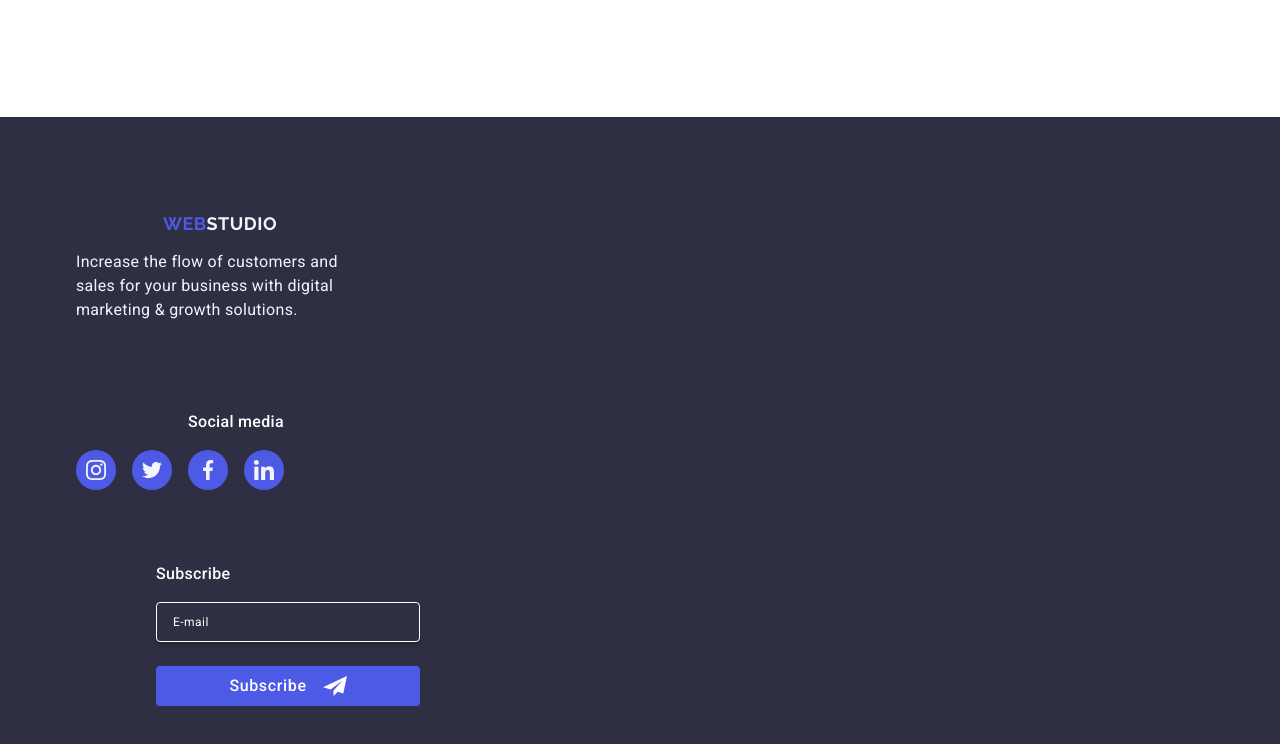
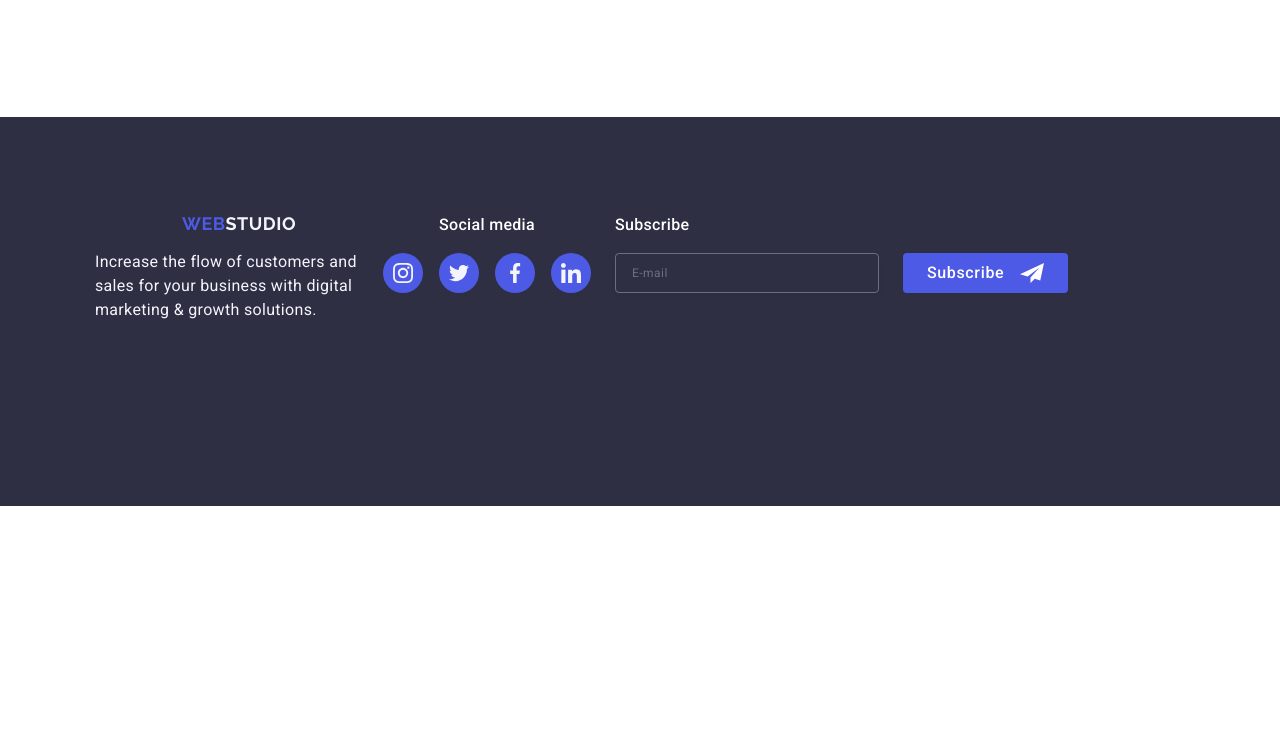
Before and after one commit to NazarPrymak/goit-markup-hw-06, a plain HTML site: page index.html in a window 1280 px wide. Shown: the part 3082-3826 px from the top of the page. After the commit the page ends 3588 px from the top, so only its background shows below. Drawn offline with nearby package versions, Linux system fonts and the light colour scheme.

Commit message:
main-finish

```diff
--- a/css/styles.css
+++ b/css/styles.css
@@ -512,10 +512,10 @@ width: 100%;
 /* Footer */
 
 .footer-conteiner {
-    min-width: 320px;
+    /* min-width:320px; */
     display: flex;
     flex-direction: column;
-    align-items: baseline;
+    /* align-items: baseline; */
 
 }
 
@@ -575,7 +575,8 @@ width: 100%;
     letter-spacing: 0.02em;
     color: #fff;
     margin-bottom: 16px;
-    padding-left: 112px;
+    text-align: center;
+
 }
 
 .icons-list-footer {
@@ -586,7 +587,10 @@ width: 100%;
     align-self: flex-end;
     justify-content: center;
     align-items: center;
-    margin-bottom: 72px;
+    margin-bottom:72px;
+    /* padding: 0 56px; */
+    padding: 0 auto;
+
     /* padding-top: 8px; */
 }
 
@@ -621,7 +625,6 @@ width: 100%;
     background-color: #31d0aa;
 }
 
-/* ---------------------------- */
 .text-subscribe {
     font-weight: 500;
     font-size: 16px;
@@ -629,14 +632,18 @@ width: 100%;
     letter-spacing: 0.02em;
     color: #fff;
     margin-bottom: 16px;
-    margin-left: 80px;
+    text-align: center;
+    /* margin-left: 80px; */
+    /* margin-left: 122px; */
 }
 
 .form {
     display: flex;
 flex-direction: column;
     gap: 24px;
-    margin-left: 80px;
+    align-items: center;
+    /* margin-left: 80px; */
+
 }
 
 .form-input {
@@ -651,7 +658,9 @@ flex-direction: column;
     letter-spacing: 0.04em;
     color: #ffffff;
     padding-left: 16px;
+    /* box-shadow: 0 4px 4px 0 rgba(0, 0, 0, 0.15); */
     box-shadow: 0 4px 4px 0 rgba(0, 0, 0, 0.15);
+        opacity: 0.3;
     transition: border-color 250ms cubic-bezier(0.4, 0, 0.2, 1);
 }
 
@@ -1097,6 +1106,23 @@ width: calc((100% - 24px) / 2);
     width: calc((100% - 24px) / 2);
 }
 
+.footer-conteiner{
+    flex-direction: row;
+    flex-wrap: wrap;
+}
+.footer{
+    padding: 96px 108px;
+}
+.text-subscribe{
+    text-align: start;
+}
+.icons-list-footer{
+    align-items: end;
+}
+.form{
+    flex-direction: row;
+}
+
 
 }
 
@@ -1158,4 +1184,31 @@ width: calc((100% - 24px) / 2);
                 }
                 /* FOOTER */
 
+        .footer-conteiner{
+            flex-wrap: nowrap;
+        }
+                /* .footer{
+                    padding: 0;
+                }
+                .footer-logo-text{
+                    padding: 100px 120px 100px 156px;
+                }
+                .footer-text{
+                    margin: 0;
+                }
+                .social-media-footer{
+                padding-top: 100px;
+                } */
+                .footer-conteiner{
+                    align-items: baseline;
+                }
+                .footer {
+                    padding: 96px 80px;
+                }
+                .text-subscribe{
+                    padding-left: 24px;
+                }
+                                .form{
+                                    padding-left: 24px;
+                                }
 }
--- a/index.html
+++ b/index.html
@@ -524,12 +524,27 @@
             </li>
             <li class="our-portfolio-card">
               <div class="box-transform">
+                <picture>
+                  <source
+                    src="./images/imgOnlineCourses.jpg 1x, ./images/imgOnlineCourses2x.jpg 2x"
+                    media="(min-width:1158px)"
+                  />
+                  <source
+                    src="./images/imgOnlineCourses-tablet.jpg 1x, ./images/imgOnlineCourses-tablet2x.jpg 2x"
+                    media="(min-width:768px)"
+                  />
+                  <source
+                    src="./images/imgOnlineCourses-mobil.jpg 1x, ./images/imgOnlineCourses-mobil2x.jpg 2x"
+                    media="(max-width:767px)"
+                  />
                   <img
                     class="img-works"
                     src="./images/imgOnlineCourses.jpg"
                     alt="Courses"
                     width="360"
                   />
+                </picture>
+
                 <p class="text-cover">
                   14 Stylish and User-Friendly App Design Concepts · Task
                   Manager App · Calorie Tracker App · Exotic Fruit Ecommerce App
```
Lines whose indentation alone changed are shown as unchanged.
